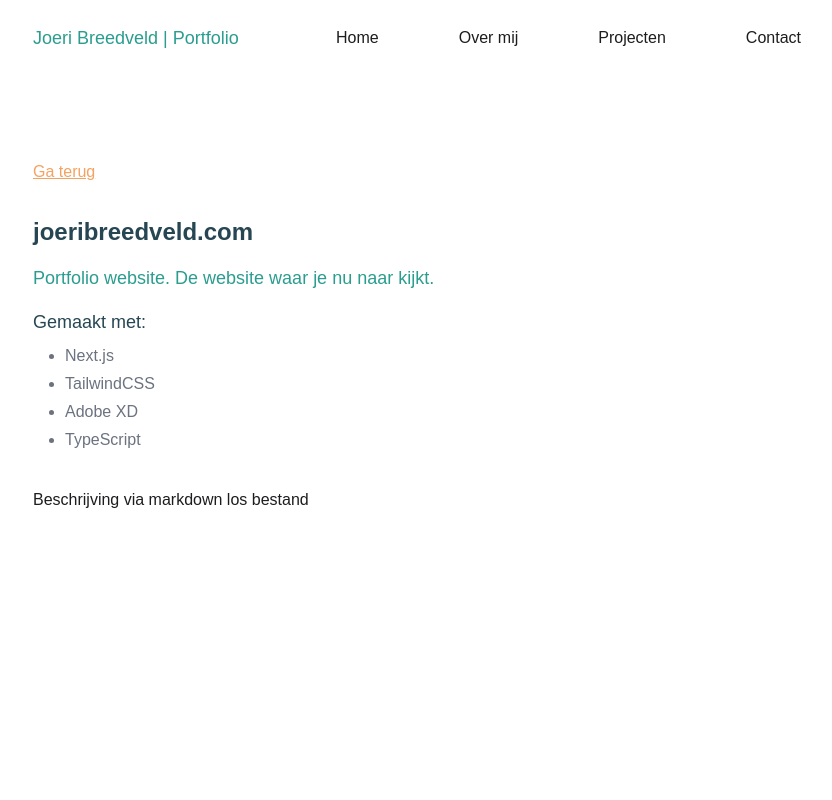
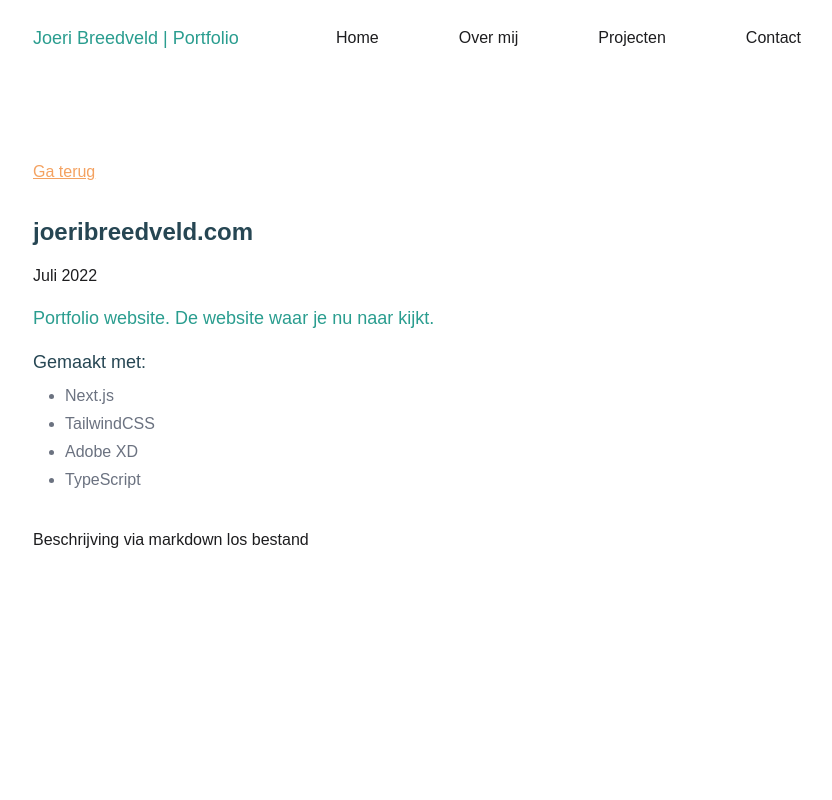
Before and after one commit to joeribreedveld/portfolio-website-v4, a Next.js app: page /projects/0 in a window 1280 px wide. Shown: the top 800 px of the page, without its empty margins (223-1055 px from the left). Built offline with nearby package versions, Linux system fonts and the light colour scheme.

Commit message:
feat(projects): add date to project page

```diff
--- a/pages/projects/[id].tsx
+++ b/pages/projects/[id].tsx
@@ -36,6 +36,7 @@ const Project: NextPage = ({ project }: any) => {
 				Ga terug
 			</button>
 			<h2 className='font-bold text-2xl text-primary pb-4'>{project.title}</h2>
+			<p className='pb-4'>{project.date}</p>
 			<p className='text-secondary text-lg pb-4'>{project.intro}</p>
 			<h3 className='text-lg text-primary pb-2'>Gemaakt met:</h3>
 			<ul className='pb-8'>{skillList}</ul>
```
